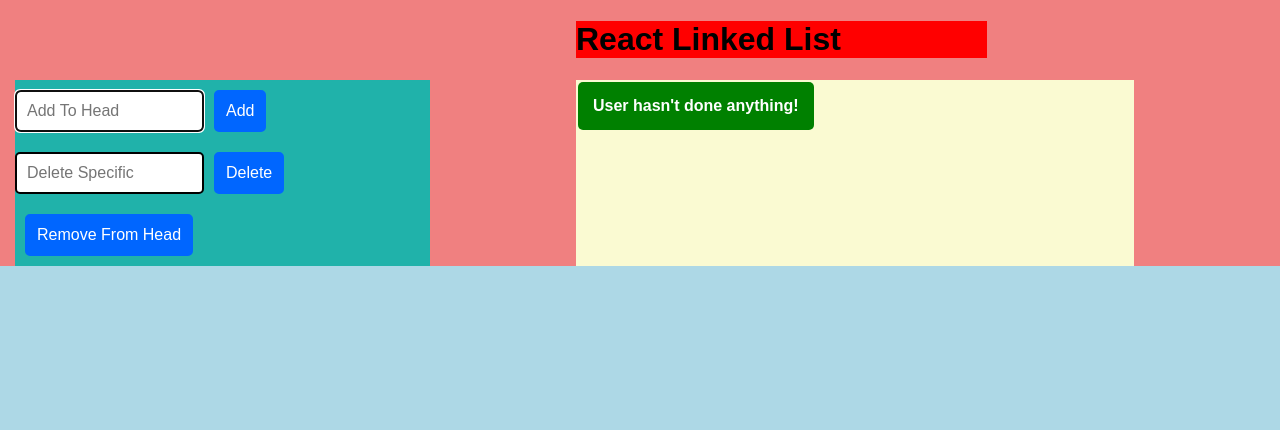
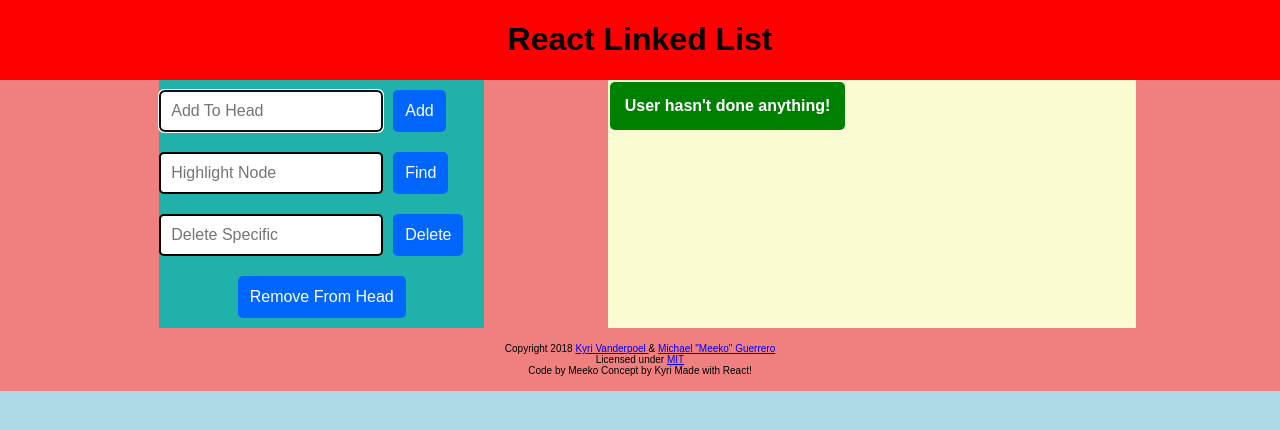
Before and after one commit to micgurro/visual-linkedlist, a React (Create React App) app: page / in a window 1280 px wide. Shown: the top 430 px of the page. Built offline with nearby package versions, Linux system fonts and the light colour scheme.

Commit message:
Minor styling tweaks Added copyright, licensing, and attribution footer.

```diff
--- a/src/Components/Layout.js
+++ b/src/Components/Layout.js
@@ -14,6 +14,7 @@
         this.addToHead = this.addToHead.bind(this);
         this.remove = this.remove.bind(this);
         this.removeFromHead = this.removeFromHead.bind(this);
+
     }
 
     componentDidMount(){
@@ -63,24 +64,36 @@
             current = current.next;
         }
         return (
+
             <div className="linkedListMain">
-                <h1>React Linked List</h1>
+            <div className="header">
+            <h1>React Linked List</h1>
+            </div>
                 <div className="ui">
                     <form onSubmit={this.addToHead}>
                         <input ref={(a) => this._inputElement = a}
-                            placeholder="Add To Head">
+                        placeholder="Add To Head">
                         </input>
                         <button type="submit">Add</button>
                     </form>
 
+                    <form onSubmit={this.find}>
+                        <input ref={(a) => this._inputFind = a}
+                        placeholder="Highlight Node">
+                        </input>
+                        <button type="submit">Find</button>
+                    </form>
+
                     <form onSubmit={this.remove}>
                         <input ref={(a) => this._inputDelete = a}
-                            placeholder="Delete Specific">
+                        placeholder="Delete Specific">
                         </input>
                         <button type="submit">Delete</button>
                     </form>
 
-                    <button onClick={this.removeFromHead}>
+
+
+                    <button id = "removeHead" onClick={this.removeFromHead}>
                         Remove From Head</button>
                 </div>
 
@@ -89,6 +102,21 @@
                     <tr><th>{list.action}</th>{items}</tr>
                     </tbody></table>
                 </div>
+
+            <div className="footer">
+                <footer>
+                Copyright 2018 <a href = "https://github.com/kbougy">Kyri Vanderpoel </a>
+                & <a href = "https://gitbhub.com/micgurro"> Michael "Meeko" Guerrero</a>
+                <br />
+                Licensed under <a href = "https://opensource.org/licenses/MIT"> MIT </a>
+                <br />
+                Code by
+                Meeko
+                Concept by
+                Kyri
+                Made with React!
+                </footer>
+            </div>
             </div>
         );
     }
--- a/src/Components/LinkedList.css
+++ b/src/Components/LinkedList.css
@@ -5,24 +5,27 @@
     background-color: lightcoral;
     display: grid;
     grid-template-areas:
-    ". . head . ."
-    "ui . main main .";
+    " head head head head head "
+    " . ui main main . "
+    " footer footer footer footer footer";
 
   }
 
-.linkedListMain h1{
+.linkedListMain .header{
+    display: grid;
     grid-area: head;
     background-color: red;
-    justify-content: center;
+    align-items: center;
+    justify-items: center;
 
 }
 
 .linkedListMain .ui{
+    display: grid;
     background-color: lightseagreen;
     grid-area: ui;
-    justify-content: start;
     margin-left: 15px;
-
+    max-width: 325px;
 }
 
 .linkedListMain .ui input{
@@ -30,7 +33,9 @@
     font-size: 16px;
     border: 2px solid #000;
     border-radius: 5px;
-    width: 165px;
+    width: 200px;
+
+
 }
 
 .linkedListMain .ui button {
@@ -42,6 +47,12 @@
     color: #FFF;
     border: 2px solid #0066FF;
     border-radius: 5px;
+    justify-self: center;
+    align-self: center;
+}
+
+#removeHead{
+    margin-left: 0px;
 }
 
 .linkedListMain .ui button:hover{
@@ -77,3 +88,13 @@
 table.theList{
     padding: 0;
 }
+
+.linkedListMain .footer{
+    display: grid;
+    grid-area: footer;
+    align-items: center;
+    justify-items: center;
+    padding: 15px;
+    font-size: 10px;
+    text-align: center;
+}
--- a/src/Components/LinkedList.js
+++ b/src/Components/LinkedList.js
@@ -4,7 +4,7 @@
     constructor(value) {
         this.head = "null";
         this.length = 0;
-        this.action = "User hasn't done anything!"
+        this.action = "User hasn't done anything!";
 
     }
 
```
